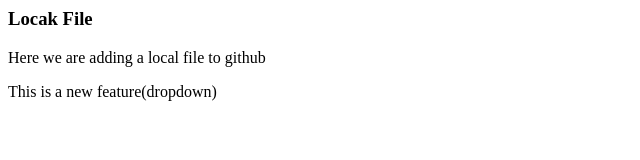
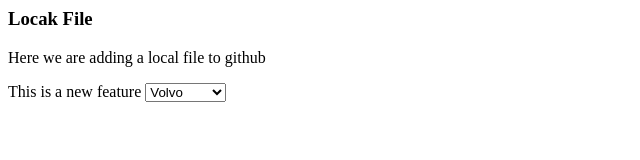
Before and after one commit to jmhasan1/practice-eg1, a plain HTML site: page index.html in a window 1280 px wide. Shown: the full height of the page, 0-640 px from the left. Drawn offline with Linux system fonts and the light colour scheme.

Commit message:
dropdown updated

```diff
--- a/index.html
+++ b/index.html
@@ -1,3 +1,10 @@
 <h3>Locak File</h3>
 <p>Here we are adding a local file to github</p>
-<p>This is a new feature(dropdown)</p>
+<p>This is a new feature
+    <select name="cars" id="cars">
+        <option value="volvo">Volvo</option>
+        <option value="saab">Saab</option>
+        <option value="mercedes">Mercedes</option>
+        <option value="audi">Audi</option>
+      </select>
+</p>
```
